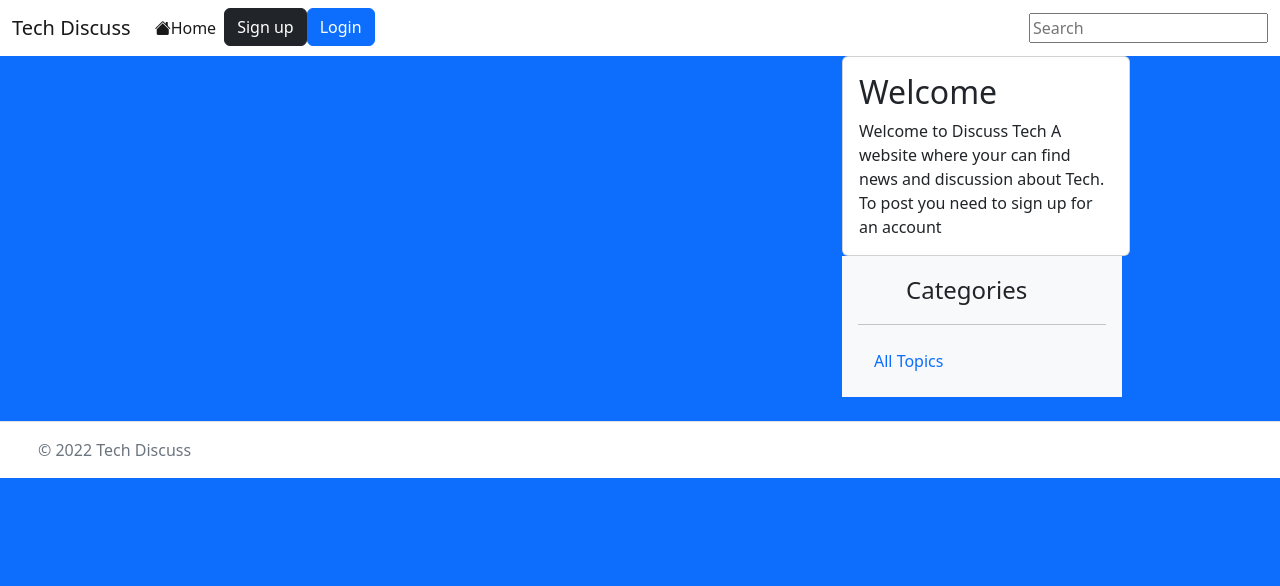
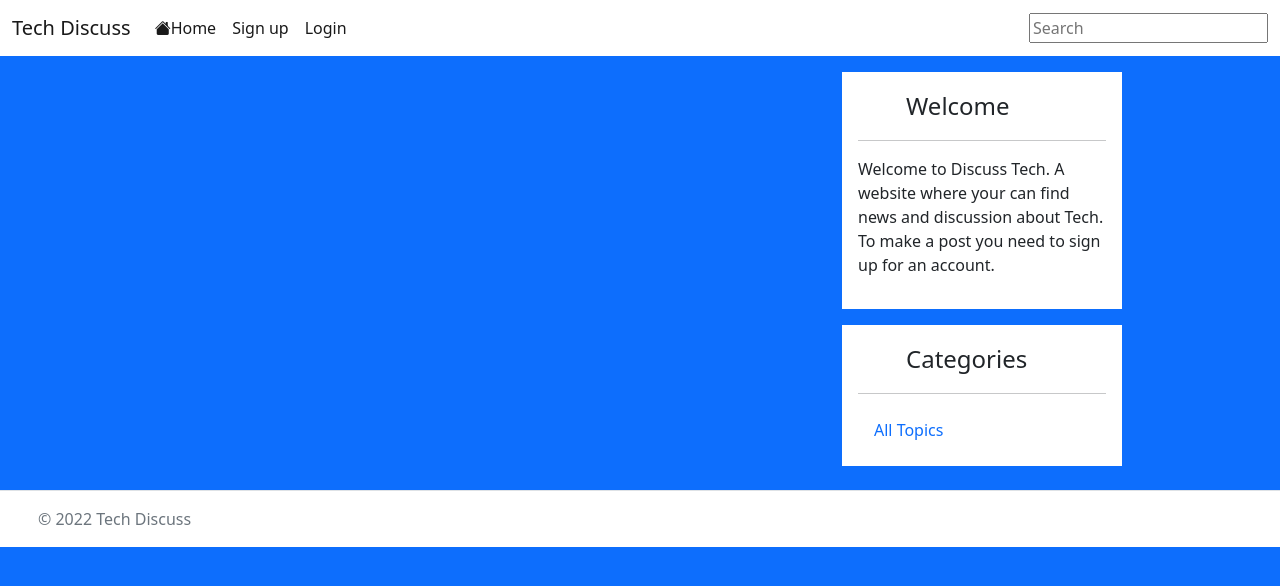
Before and after one commit to Awoyalejohn/Newsit, a Django app: page / in a window 1280 px wide. Shown: the top 586 px of the page. Run offline with Django 4.2, Linux system fonts and the light colour scheme; data that the repository does not hold is empty.

Commit message:
Add styling to login, logout, signup pages and improved responsiveness

```diff
--- a/templates/account/login.html
+++ b/templates/account/login.html
@@ -8,6 +8,7 @@
 {% block content %}
 
 <div class="container">
+  <div class="card mt-3 pb-1">
   <div class="row">
     <div class="col-md-8 mt-3 offset-md-2">
 
@@ -31,10 +32,11 @@
         {% if redirect_field_value %}
         <input type="hidden" name="{{ redirect_field_name }}" value="{{ redirect_field_value }}" />
         {% endif %}
-        <button class="btn btn-signup right" type="submit">{% trans "Sign In" %}</button>
+        <button class="btn btn-primary right" type="submit">{% trans "Sign In" %}</button>
       </form>
     </div>
   </div>
 </div>
+</div>
 
 {% endblock %}
--- a/templates/account/logout.html
+++ b/templates/account/logout.html
@@ -6,7 +6,9 @@
 
 {% block content %}
 <div class="container">
+    <div class="card mt-3">
     <div class="row">
+
         <div class="col-md-8 mt-3 offset-md-2">
             <h3>{% trans "Sign Out" %}</h3>
 
@@ -21,9 +23,10 @@
                 {% if redirect_field_value %}
                 <input type="hidden" name="{{ redirect_field_name }}" value="{{ redirect_field_value }}" />
                 {% endif %}
-                <button class="btn btn-signup right" type="submit">{% trans 'Sign Out' %}</button>
+                <button class="btn btn-dark right" type="submit">{% trans 'Sign Out' %}</button>
             </form>
         </div>
     </div>
 </div>
+</div>
 {% endblock %}
--- a/templates/account/signup.html
+++ b/templates/account/signup.html
@@ -6,6 +6,7 @@
 
 {% block content %}
 <div class="container">
+    <div class="card mt-3 pb-1">
     <div class="row">
         <div class="col-md-8 mt-3 offset-md-2">
             <h3>{% trans "Sign Up" %}</h3>
@@ -22,10 +23,11 @@
                 {% if redirect_field_value %}
                 <input type="hidden" name="{{ redirect_field_name }}" value="{{ redirect_field_value }}" />
                 {% endif %}
-                <button class="btn btn-signup right" type="submit">{% trans "Sign Up" %} &raquo;</button>
+                <button class="btn btn-primary right" type="submit">{% trans "Sign Up" %} &raquo;</button>
             </form>
         </div>
     </div>
 </div>
+</div>
 
 {% endblock %}
--- a/templates/base.html
+++ b/templates/base.html
@@ -32,14 +32,14 @@
                       <a class="nav-link active" href="{% url 'profile' request.user.id %}"><i class="bi bi-person-circle"></i>Profile</a>
                   </li>
                     <li class="nav-item">
-                        <a class="btn btn-dark" href="{% url 'account_logout' %}">Logout</a>
+                        <a class="nav-link active" href="{% url 'account_logout' %}">Logout</a>
                     </li>
                     {% else %}
                     <li class="nav-item">
-                        <a class="btn btn-dark" href="{% url 'account_signup' %}">Sign up</a>
+                        <a class="nav-link active" href="{% url 'account_signup' %}">Sign up</a>
                     </li>
                     <li class="nav-item">
-                        <a class="btn btn-primary" href="{% url 'account_login' %}">Login</a>
+                        <a class="nav-link active" href="{% url 'account_login' %}">Login</a>
                     </li>
                     {% endif %}
                 </ul>
--- a/templates/index.html
+++ b/templates/index.html
@@ -15,7 +15,7 @@
   <div class="col-md-8 col-sm-12" >
       <!-- Post list items -->
 {% for post in posts %}
-<div class="card mb-3" style="max-width: 100%;">
+<div class="card mb-3 mt-3" style="max-width: 100%;">
     <div class="card-body">
       <h6 class="card-subtitle mb-2 text-muted"><strong>{{post.topic}}</strong> Posted by <a href="{% url 'profile' post.author.id %}">{{ post.author }}</a> {{ post.created_on }}</h6>
       <a href="{% url 'post_detail' post.slug %}" class="post-link">
@@ -37,20 +37,28 @@
   <div class="col-4 d-none d-md-block">
     {% if not request.user.is_authenticated %}
     <!-- Welcome message for new users -->
-    <div class="card" style="width: 18rem;">
-      <div class="card-body">
-        <h2 class="card-title">Welcome</h2>
-        <p class="card-text">Welcome to Discuss Tech A website where your can find news and discussion about Tech.
-          To post you need to sign up for an account
-        </p>
-      </div>
+    <div class="d-flex flex-column flex-shrink-0 p-3 bg-white mb-3 mt-3" style="width: 280px;">
+      <a href="/" class="d-flex align-items-center mb-3 mb-md-0 me-md-auto link-dark text-decoration-none">
+        <svg class="bi pe-none me-2" width="40" height="32"><use xlink:href="#bootstrap"/></svg>
+        <span class="fs-4">Welcome</span>
+      </a>
+      <hr>
+      <p>Welcome to Discuss Tech. A website where your can find news and discussion about Tech.
+        To make a post you need to sign up for an account.
+      </p>
     </div>
     {% endif %}
+
+
+    <!--other-->
+
+
+
 
      <!-- list topic Categories -->
 
 
-    <div class="d-flex flex-column flex-shrink-0 p-3 bg-light " style="width: 280px;">
+    <div class="d-flex flex-column flex-shrink-0 p-3 bg-white mt-3" style="width: 280px;">
       <a href="/" class="d-flex align-items-center mb-3 mb-md-0 me-md-auto link-dark text-decoration-none">
         <svg class="bi pe-none me-2" width="40" height="32"><use xlink:href="#bootstrap"/></svg>
         <span class="fs-4">Categories</span>
@@ -67,7 +75,6 @@
           <a href="{% url 'home'  %}?q={{topic.name}}" class="nav-link" aria-current="page">{{ topic.name }}</a>
         </li>
         {% endfor %}
-
 
       </ul>
     </div>
--- a/templates/post_delete.html
+++ b/templates/post_delete.html
@@ -2,13 +2,17 @@
 
 {% block content %}
 <!-- Post Delete Form -->
+<div class="d-flex justify-content-center mt-5">
+<div class="card">
 <form method="POST" action=".">
   {% csrf_token %}
   <p>Are you sure you want to delete {{ post.title }}?</p>
-  <a href="{{ request.META.HTTP_REFERER }}">Go Back</a>
+  <a href="{{ request.META.HTTP_REFERER }}" class="btn btn-primary">Go Back</a>
   <input type="submit" value="Cofirm" class="btn btn-dark">
 
 </form>
+</div>
+</div>
 
 
 {% endblock %}
--- a/templates/profile.html
+++ b/templates/profile.html
@@ -4,7 +4,7 @@
 
 <!-- Username card -->
 
-<div class="card" style="width: 100%;">
+<div class="card mt-2 mb-2" style="width: 100%;">
   <div class="card-body" style="text-align: center;">
     <h1 class="card-title">{{ user.username }}'s profile</h1>
   </div>
@@ -68,10 +68,6 @@
       <h6 class="card-subtitle mb-2 text-muted"><strong>{{ comment.user }}</strong> {{ comment.created_on|timesince }}</h6>
       <p class="card-text">{{ comment.body | safe }}</p>
 
-      {% if request.user == comment.user %}
-      <a href="{{ comment.id }}/comment_update/" class="btn btn-primary">Edit</a>
-      <a href="{{ comment.id }}/comment_delete/" class="btn btn-dark">Delete</a>
-      {% endif %}
     </div>
   </div>
     {% endfor %}
```
Also changed, not shown: templates/comment_delete.html (+10 -6 lines).
